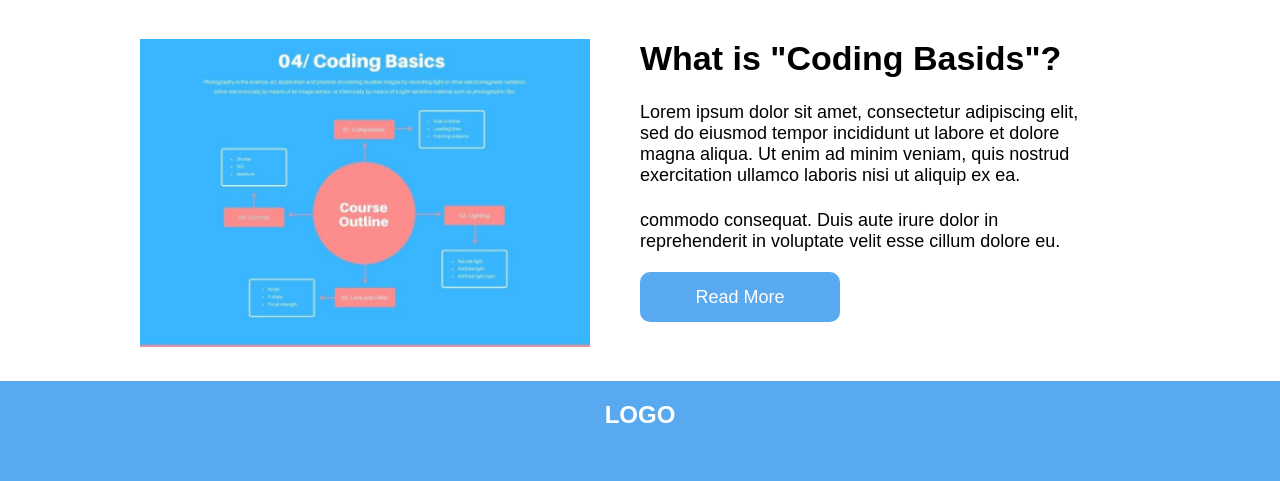
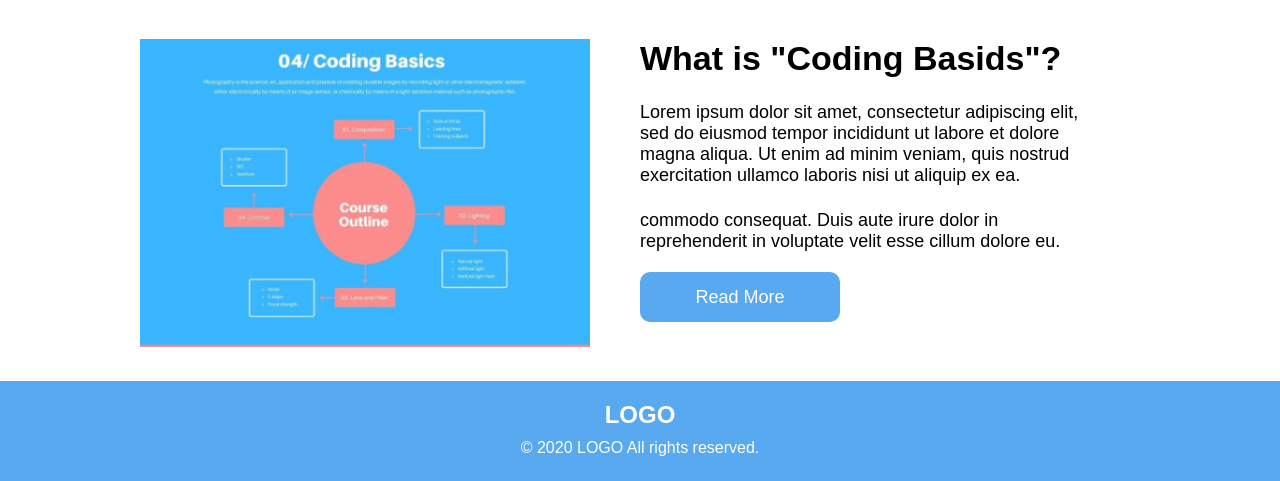
Before and after one commit to boon2187/copy-practice, a plain HTML site: page index.html in a window 1280 px wide. Shown: the part 735-1216 px from the top of the page. Drawn offline with Linux system fonts and the light colour scheme.

Commit message:
コピーライト部分に追加

```diff
--- a/index.html
+++ b/index.html
@@ -45,7 +45,7 @@
     </main>
     <footer>
       <h2>LOGO</h2>
-      <p class="copy-right"></p>
+      <p class="copy-right">© 2020 LOGO All rights reserved.</p>
     </footer>
   </body>
 </html>
--- a/style.css
+++ b/style.css
@@ -123,3 +123,8 @@ footer h2 {
   color: #fff;
   padding-top: 20px;
 }
+
+.copy-right {
+  color: #fff;
+  margin-top: 10px;
+}
```
